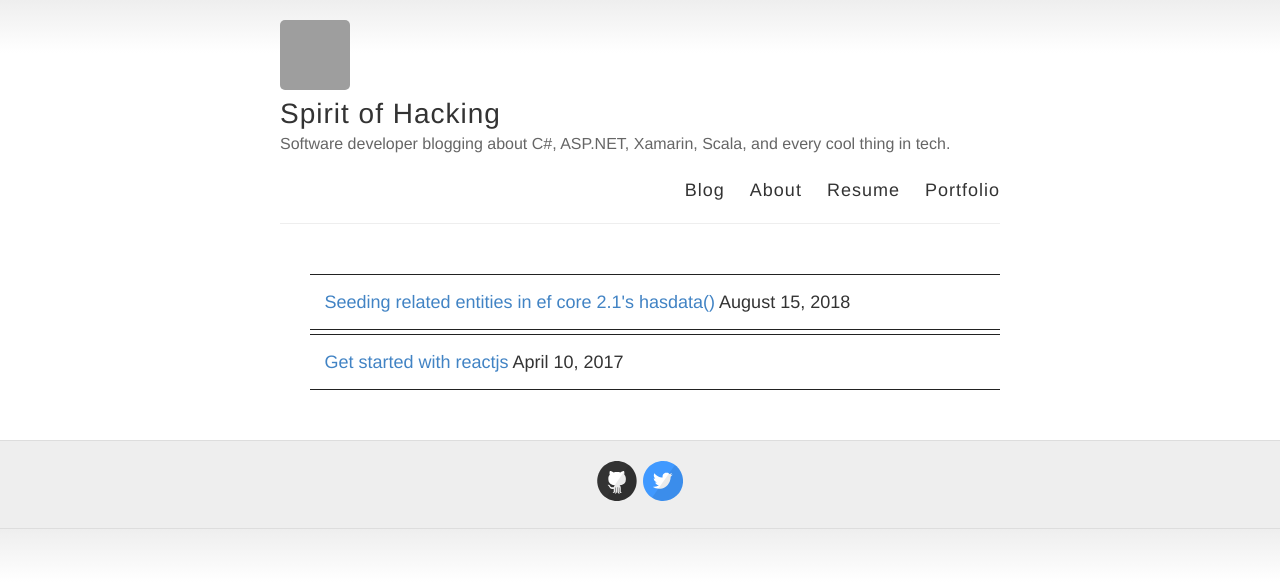
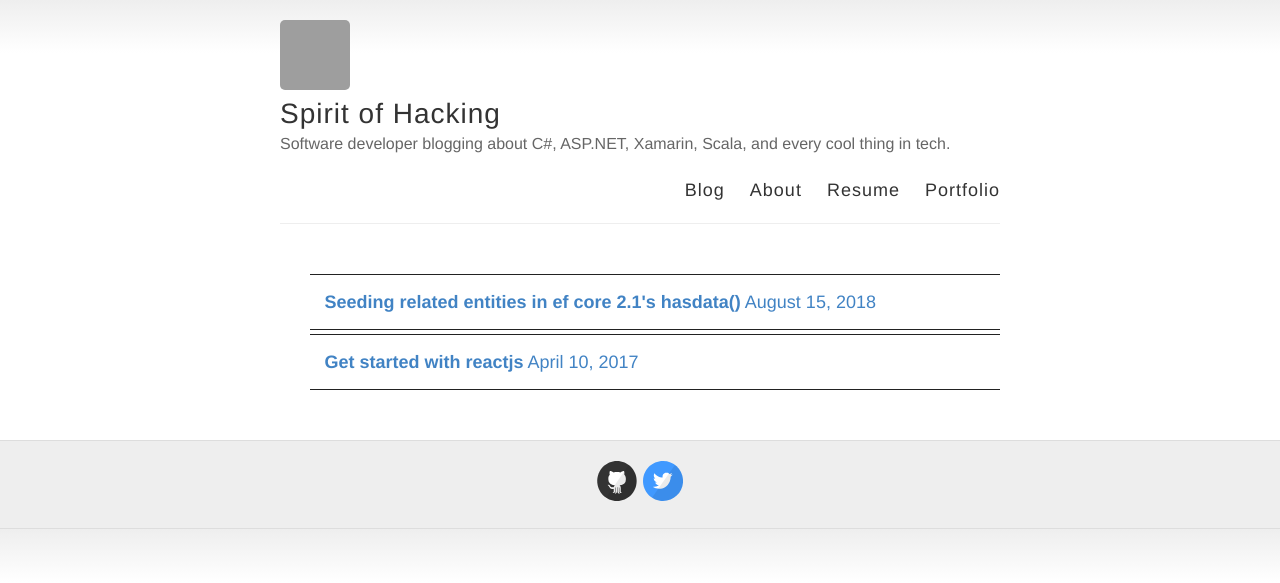
Before and after one commit to yeleywale/yeleywale.github.io, a Jekyll site: the page built from index.html, in a window 1280 px wide. Shown: the top 583 px of the page. Built offline with Jekyll 4.4.1, drawn with Linux system fonts in a browser that asks for light colours; some web fonts are replaced; grey boxes are pictures that could not be loaded.

Commit message:
Update style

```diff
--- a/index.html
+++ b/index.html
@@ -7,7 +7,7 @@ layout: default
     {% for post in site.posts %}
     <a href="{{ site.baseurl }}{{ post.url }}">
         <li>
-            <a href="{{ site.baseurl }}{{ post.url }}">{{ post.title }}</a>
+            <strong>{{ post.title }}</strong>
             <span style="text-align: right">{{ post.date | date: "%B %e, %Y" }}</span>
         </li>
     </a>
```
